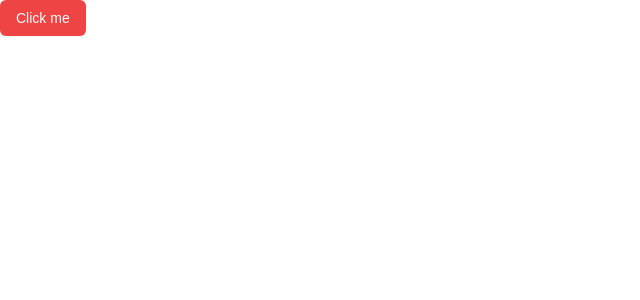
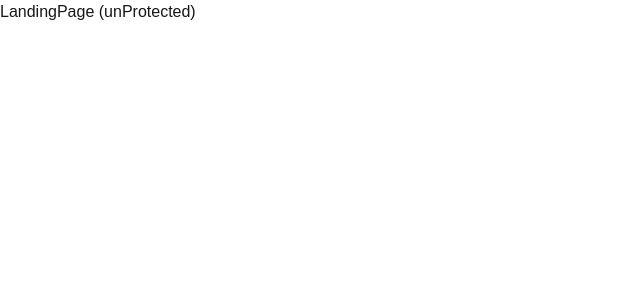
Before and after one commit to mutaremalcolm/saas-ai-platform-with-chat-gpt-integration, a Next.js app: page / in a window 1280 px wide. Shown: the top 300 px of the page, without its empty margins (0-640 px from the left). Built offline with nearby package versions, Linux system fonts and the light colour scheme.

Commit message:
Initialize Next.js project with Tailwind CSS setup
- Created new Next.js project
- Installed necessary dependencies
- Configured Tailwind CSS for styling

```diff
--- /dev/null
+++ b/app/(dashboard)/(routes)/dashboard/page.tsx
@@ -0,0 +1,10 @@
+import { Button } from "@/components/ui/button";
+import Image from "next/image";
+
+const DashboardPage = () => {
+  return (
+    <div>Dashboard Page (Protected)</div>
+  );
+}
+
+export default DashboardPage;
--- /dev/null
+++ b/app/(landing)/page.tsx
@@ -0,0 +1,9 @@
+import React from 'react'
+
+const LandingPage = () => {
+  return (
+    <div>LandingPage (unProtected)</div>
+  )
+}
+
+export default LandingPage
--- a/app/globals.css
+++ b/app/globals.css
@@ -1,6 +1,12 @@
 @tailwind base;
 @tailwind components;
 @tailwind utilities;
+
+html,
+body,
+:root {
+  height: 100%;
+}
 
 :root {
   --background: #ffffff;
--- a/app/page.tsx
+++ /dev/null
@@ -1,8 +0,0 @@
-import { Button } from "@/components/ui/button";
-import Image from "next/image";
-
-export default function Home() {
-  return (
-    <Button variant="destructive">Click me</Button>
-  );
-}
```
